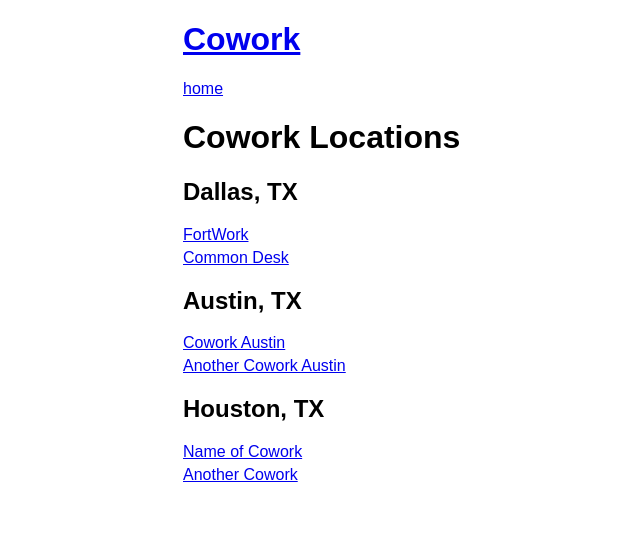
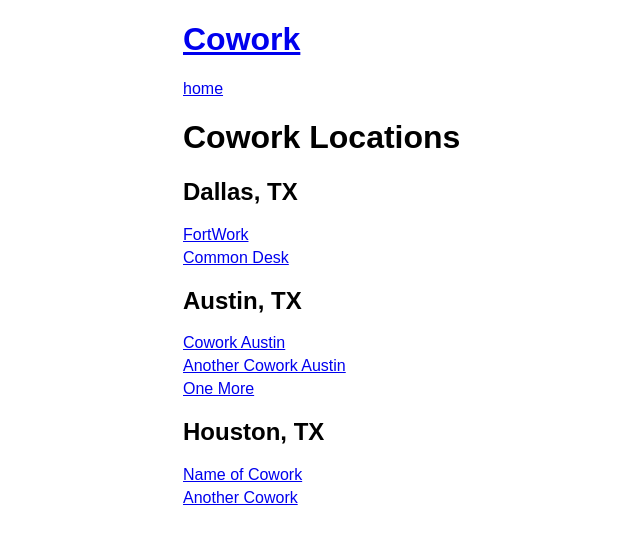
Before and after one commit to coworkingdotcom/cowork, a Jekyll site: the page built from index.html, in a window 1280 px wide. Shown: the top 544 px of the page, without its empty margins (72-712 px from the left). Built offline with Jekyll 4.4.1, drawn with Linux system fonts in a browser that asks for light colours; Markdown is read by kramdown in place of the engine named in the settings.

Commit message:
Update austin_tx.yml

```diff
--- a/_data/austin_tx.yml
+++ b/_data/austin_tx.yml
@@ -3,3 +3,6 @@
 
 - name: Another Cowork Austin
   website: http://anotherwebsite.com/
+
+- name: One More
+  website: http://onemore.com/
```
